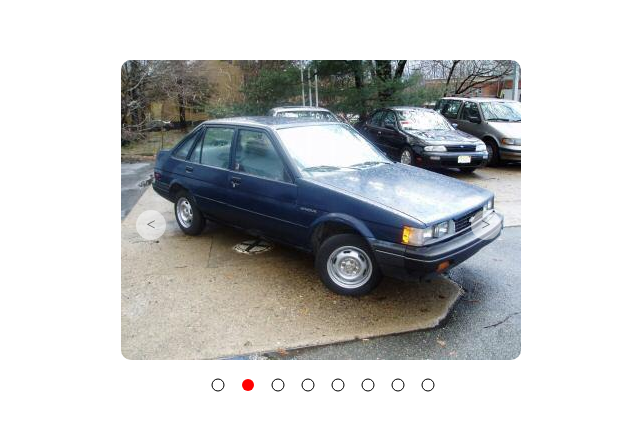
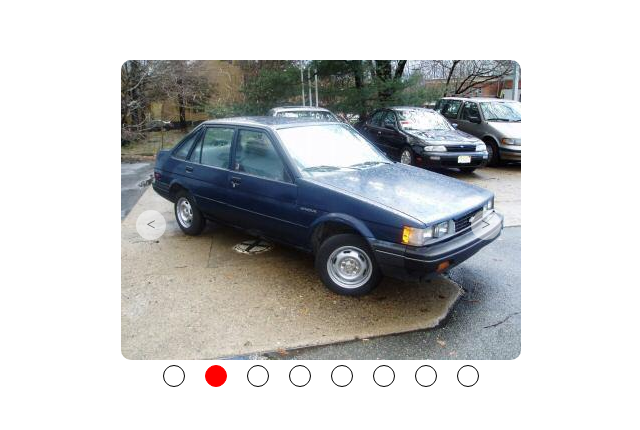
Before and after one commit to ArturWitkowski/r13, a website: page index.html in a window 1280 px wide. Shown: the part 290-720 px from the top of the page, without its empty margins (319-959 px from the left). Drawn offline with nearby package versions, Linux system fonts and the light colour scheme; files that its build step writes are made by us from their sources.

Commit message:
funkcje i stale

```diff
--- a/index.html
+++ b/index.html
@@ -3,7 +3,7 @@
 	<head>
         <meta name="viewport" content="width=device-width, initial-scale=1.0">
 		<link rel="stylesheet" href="css/style.css">
-        <link rel="stylesheet" href="css/font-awesome.min.css">
+
 		<meta charset="utf-8">
 		<meta description="karuzela jquery">
 		<meta keywords="jquery karuzela">
@@ -36,10 +36,7 @@
 			<div id = 'ctrl'>
 				<ul></ul>
 			</div>
-
-
-
-
+			<div id="info">Press image to start slideshow</div>
 
 		<script type="text/javascript" src="js/scripts.js"></script>
 	</body>
--- a/js/scripts.js
+++ b/js/scripts.js
@@ -1,100 +1,128 @@
-$(function() {
+$(function () {
 
-	function changeSlide() {
-		if(index < numbOfImages - 1) {
-			index++;
-		}  else index = 0;
+	var CONSTANT = {
+		CAROUSEL_FRAME_WIDTH: 400,
+		SLIDE_CHANGE_TIME: 300,
+		SLIDE_FAST_CHANGE_TIME: 100,
+		SLIDE_CHANGE_LEFT_DIR: 'left',
+		SLIDE_CHANGE_RIGHT_DIR: 'right',
+		SLIDE_LAST: 'last',
+		SLIDE_FIRST: 'first',
+		INTERVAL_TIME: 3000
 
-		var pointer = "#li" + index;
-		$("#ctrl li").removeClass("pointer").addClass("circle");
-		$(pointer).removeClass("circle").addClass("pointer");
-		carouselList.animate({'marginLeft':-400}, 500, moveFirstSlide);
+	};
+
+	function changeSlide(direction, time) {
+
+		switch (direction) {
+			case CONSTANT.SLIDE_CHANGE_LEFT_DIR:
+
+				index < (numbOfImages - 1) ? index++ : index = 0;
+				var pointer = "#li" + index;
+
+				$("#ctrl li").removeClass("pointer").addClass("circle");
+				$(pointer).removeClass("circle").addClass("pointer");
+				carouselList.animate({marginLeft: -1 * CONSTANT.CAROUSEL_FRAME_WIDTH}, time, function(){
+					moveSlide(CONSTANT.SLIDE_FIRST)
+				});
+				break;
+
+			case CONSTANT.SLIDE_CHANGE_RIGHT_DIR:
+				index > 0 ? index-- : index = numbOfImages - 1;
+				var pointer = "#li" + index;
+
+				$("#ctrl li").removeClass("pointer").addClass("circle");
+				$(pointer).removeClass("circle").addClass("pointer");
+				carouselList.animate({'marginLeft':0}, time, function(){
+					moveSlide(CONSTANT.SLIDE_LAST)
+				});
+				break;
+		}
 
 	}
 
-	function reverseSlide() {
-		if(index > 0) {
-			index--;
-		} else index = numbOfImages - 1;
 
-		var pointer = "#li" + index;
 
-		$("#ctrl li").removeClass("pointer").addClass("circle");
-		$(pointer).removeClass("circle").addClass("pointer");
-		moveLastSlide();
 
-	}
-
-	function moveFirstSlide() {
-		var firstItem = carouselList.find("li:first");
-		var lastItem = carouselList.find("li:last");
-
-		lastItem.after(firstItem);
-		carouselList.css({marginLeft:0});
-	}
-
-	function moveLastSlide() {
+	function moveSlide(position) {
 		carouselList = $("#carousel ul");
 		var firstItem = carouselList.find("li:first");
 		var lastItem = carouselList.find("li:last");
 
-		firstItem.before(lastItem);
-		carouselList.css({marginLeft:-400});
-		carouselList.animate({marginLeft:0}, 500);
+		switch (position) {
+			case CONSTANT.SLIDE_FIRST:
+
+				lastItem.after(firstItem);
+
+				carouselList.css('margin-left', 0);
+				console.log('a qq');
+				break;
+
+			case CONSTANT.SLIDE_LAST:
+				firstItem.before(lastItem);
+				carouselList.css('margin-left', -400);
+				break;
+
+		}
+		carouselList.animate({'marginLeft': 0}, CONSTANT.SLIDE_CHANGE_TIME);
 	}
 
 
 
-	function buildCtrl(a) {
-		for (var i = 0; i < a; i++) {
-			$("#ctrl > ul").append("<li id='li"+i+"'>&nbsp</li>");
+	function buildCtrl(numberOfSlides) {
+		for (var i = 0; i < numberOfSlides; i++) {
+			$("#ctrl > ul").append("<li id='li"+i+"'></li>");
 			$("#ctrl > ul > li:last").click({ind: i}, function(e) {
 				stopCaurosel();
 				while(index != e.data.ind){
 
 					if (e.data.ind - index > 0) {
-						changeSlide();
-					} else if (e.data.ind - index < 0) {
-						reverseSlide();
+						changeSlide(CONSTANT.SLIDE_CHANGE_LEFT_DIR, CONSTANT.SLIDE_FAST_CHANGE_TIME );
+					} else if (e.data.ind - index <= 0) {
+						changeSlide(CONSTANT.SLIDE_CHANGE_RIGHT_DIR, CONSTANT.SLIDE_FAST_CHANGE_TIME );
 					}
-
 				};
-
 			})
 		}
+		$("#ctrl li").addClass("circle");
+		$("#ctrl li:first").removeClass("circle").addClass("pointer");
 	}
+
+
 
 	function stopCaurosel() {
 		interval = clearInterval(interval);
+		$("#info").css("display", "block");
 	}
+
 
 	var index = 0;
 	var carouselList = $("#carousel ul");
 	var numbOfImages = $("#carousel > ul > li").length;
+	var pointer;
 
 
 	$("#btn-left").click(function() {
 		stopCaurosel();
-		changeSlide();
+		changeSlide(CONSTANT.SLIDE_CHANGE_LEFT_DIR, CONSTANT.SLIDE_CHANGE_TIME);
 	});
 	$("#btn-right").click( function() {
 		stopCaurosel();
-		reverseSlide();
+		changeSlide(CONSTANT.SLIDE_CHANGE_RIGHT_DIR, CONSTANT.SLIDE_CHANGE_TIME);
+	});
+
+
+	var interval = setInterval(changeSlide, CONSTANT.INTERVAL_TIME, CONSTANT.SLIDE_CHANGE_LEFT_DIR);
+	buildCtrl(numbOfImages);
+
+
+	$("#carousel img").click( function() {
+		changeSlide(CONSTANT.SLIDE_CHANGE_LEFT_DIR);
+		interval = clearInterval(interval);
+		interval = setInterval(changeSlide, CONSTANT.INTERVAL_TIME, CONSTANT.SLIDE_CHANGE_LEFT_DIR);
+		$("#info").css("display", "none");
 	});
 
 
 
-
-
-
-	var interval = setInterval(changeSlide, 3000);
-	buildCtrl(numbOfImages);
-
-	$("#carousel img").click( function() {
-		changeSlide();
-		interval = clearInterval(interval);
-		interval = setInterval(changeSlide, 3000);
-	});
-
-
 });
--- a/sass/style.sass
+++ b/sass/style.sass
@@ -3,20 +3,22 @@
 	max-width: 100%
 	height: 300px
 	border-radius: 10px
-	overflow: hidden
 	margin: calc(50vh / 2) auto 0 auto
 	transform: translateY(50%)
+	overflow: hidden
+	img
+		cursor: pointer
 
-ul
-	width: 3200px
-	list-style-type: none
-	padding: 0
-	margin: 0
+	ul
+		width: 3200px
+		list-style-type: none
+		padding: 0
+		margin: 0
 
-	li
-		list-style: none
-		float: left
-		font-size: 40px
+		li
+			list-style: none
+			font-size: 40px
+			float: left
 
 #ctrl
 	height: 40px
@@ -26,13 +28,19 @@ ul
 	max-width: 100%
 	margin: 0 auto
 	ul
-		list-style-type: circle
-		position: absolute
-		left: 50%
-		transform: translateX(-22%)
+		list-style-type: none
 		width: 400px
+		text-align: center
+		padding: 0
+		margin: 0
 		li
-			margin: 0 10px
+			margin: 5px 10px
+			width: 20px
+			height: 20px
+			border-radius: 50%
+			display: inline-block
+			line-height: 20px
+			cursor: pointer
 
 .btn
 	position: absolute
@@ -45,6 +53,7 @@ ul
 	opacity: 0.5
 	top: 50%
 	transform: translate(-50%)
+	cursor: pointer
 	&:hover
 		opacity: 0.7
 
@@ -56,9 +65,21 @@ ul
 	right: 5px
 
 .pointer
-	color: red
-	list-style-type: disc
+	list-style-type: none
+	border: 1px solid red
+	background-color: red
 
 .circle
-	color: black
-	list-style-type: circle
+	list-style-type: none
+	border: 1px solid black
+
+#info
+	display: none
+	position: relative
+	margin: 0 auto
+	width: 400px
+	max-width: 100%
+	top: 150px
+	text-align: center
+	font-family: verdana
+	font-size: smaller
```
